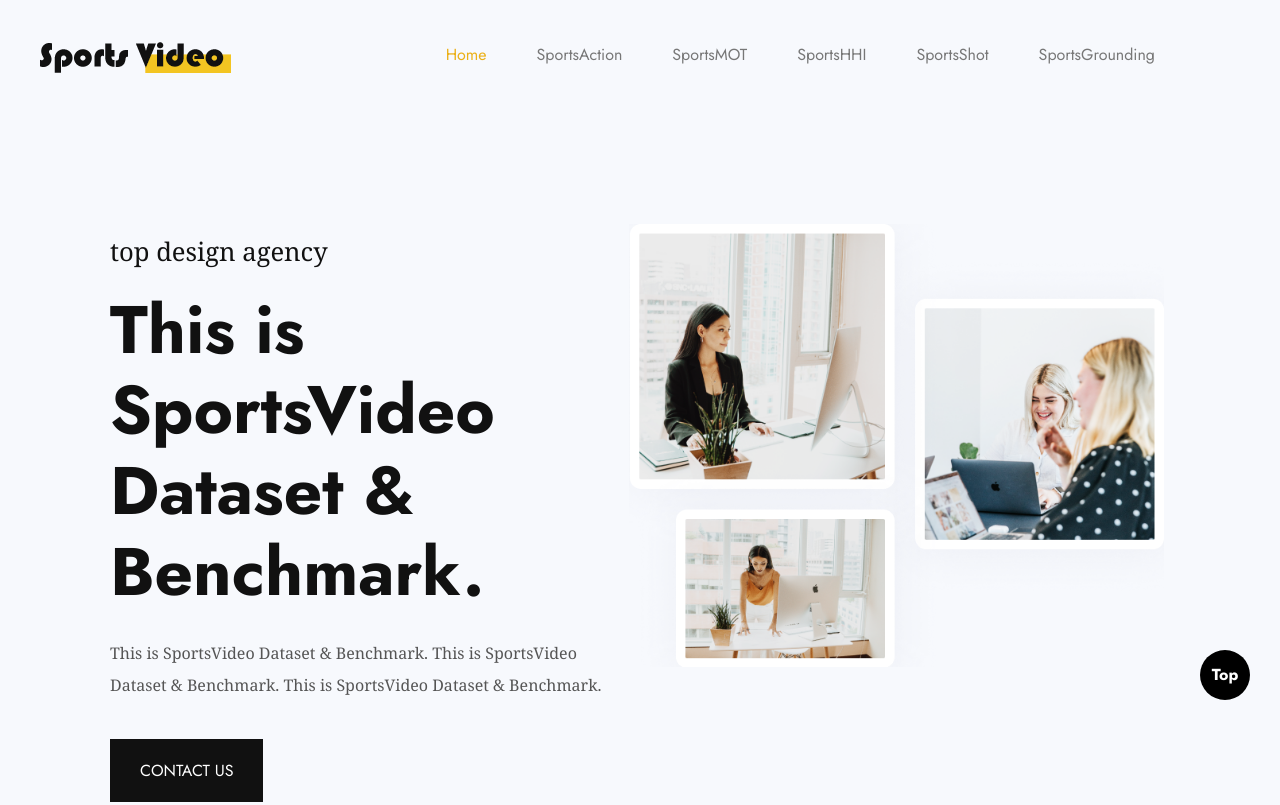
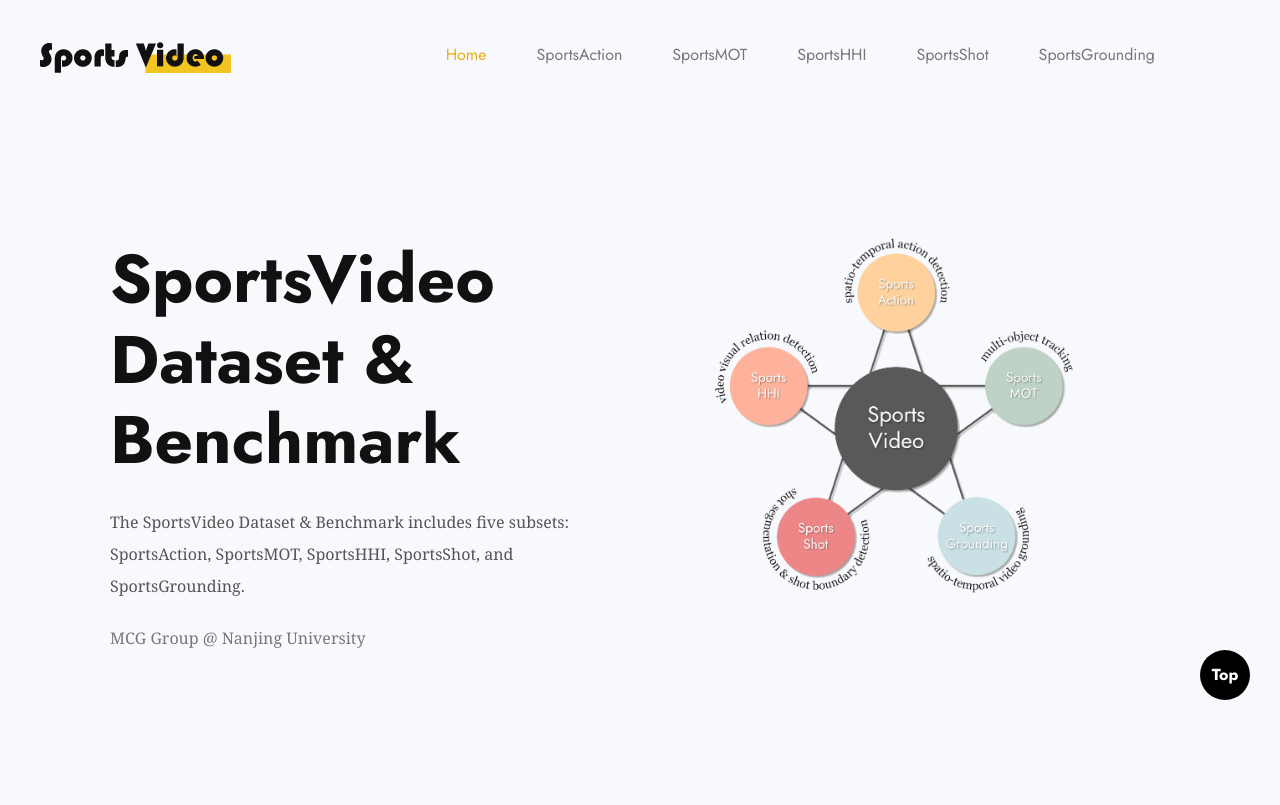
Before and after one commit to Erin-July/sportsvideo.github.io, a plain HTML site: page index.html in a window 1280 px wide. Shown: the top 805 px of the page. Drawn offline with Linux system fonts and the light colour scheme; a web font is replaced by a local one.

Commit message:
add logo

```diff
--- a/index.html
+++ b/index.html
@@ -74,16 +74,19 @@
 <section id="billboard">
 	<div class="main-banner pattern-overlay">
 		<div class="banner-content" data-aos="fade-up">
-		    <h2 class="section-subtitle ">top design agency</h2>
-			<h3 class="banner-title">This is SportsVideo Dataset & Benchmark.</h3>
-			<p>This is SportsVideo Dataset & Benchmark. This is SportsVideo Dataset & Benchmark. This is SportsVideo Dataset & Benchmark.</p>
-			<div class="btn-wrap">
+		    <!-- <h2 class="section-subtitle ">top design agency</h2> -->
+			<h3 class="banner-title">SportsVideo Dataset & Benchmark</h3>
+			<p>The SportsVideo Dataset & Benchmark includes five subsets: SportsAction, SportsMOT, SportsHHI, SportsShot, and SportsGrounding.</p>
+			<div style="height: 30px;"></div>
+			<p><a href="http://mcg.nju.edu.cn/en/index.html">MCG Group @ Nanjing University</a></p>
+			<!-- <div class="btn-wrap">
 				<a href="#" class="btn-accent">Contact Us</a>
-			</div>
+			</div> -->
 		</div><!--banner-content-->
-		<figure>
-			<img src="images/main-banner.png" alt="banner" class="banner-image">
+		<figure class="main-logo">
+			<img src="pics/svlogo.png" alt="banner" class="banner-image" style="height: 70%; width: auto; float: right;">
 		</figure>
+	</div>
 	</div>
 </section>
 
--- a/style.css
+++ b/style.css
@@ -645,6 +645,13 @@ nav#navbar {
     width: 50%;
     z-index: 2;
 }
+
+#billboard figure.main-logo {
+    display: flex;
+    justify-content: center;
+    /* align-items: center; */
+}
+
 #billboard small{
     font-family: Georgia, 'Times New Roman', Times, serif;
     display: block;
```
Also changed, not shown: pics/svlogo.png (added).
